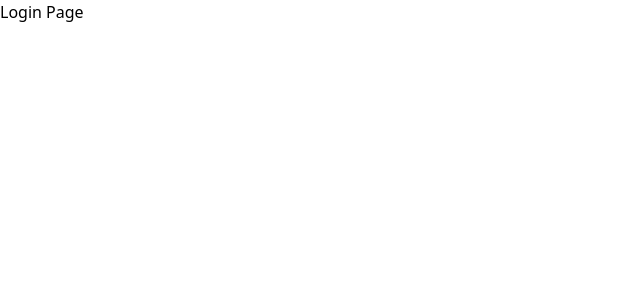
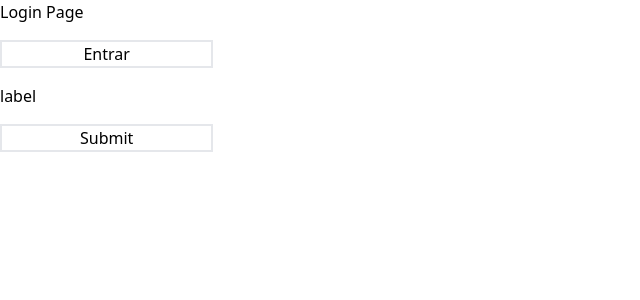
Before and after one commit to motors-shop-grupo1-t14-alex/motors-shop-front-end, a React (Vite) app: page /login in a window 1280 px wide. Shown: the top 300 px of the page, without its empty margins (0-640 px from the left). Built offline with nearby package versions, Linux system fonts and the light colour scheme.

Commit message:
feat: created button and input component

```diff
--- /dev/null
+++ b/src/components/button/index.tsx
@@ -0,0 +1,9 @@
+import { iButton } from "./types";
+
+export const Button = ({ onClick, css, children, type }: iButton) => {
+    return (
+        <button onClick={onClick} className={css} type={type}>
+            {children}
+        </button>
+    );
+};
--- /dev/null
+++ b/src/components/button/types.ts
@@ -0,0 +1,9 @@
+import React from "react";
+
+export interface iButton {
+    // eslint-disable-next-line @typescript-eslint/no-explicit-any
+    onClick?: (e: any) => void;
+    children: React.ReactElement | string;
+    css: string;
+    type: "submit" | "button";
+}
--- /dev/null
+++ b/src/components/input/index.tsx
@@ -0,0 +1,24 @@
+import { iInput } from "./types";
+
+export const Input = ({
+    children,
+    type,
+    placeHolder,
+    defaultValue,
+    id,
+    labelCSS,
+    inputCSS,
+}: iInput) => {
+    return (
+        <>
+            <label htmlFor={id}>{children}</label>
+            <input
+                type={type}
+                className={inputCSS}
+                id={id}
+                placeholder={placeHolder}
+                defaultValue={defaultValue}
+            />
+        </>
+    );
+};
--- /dev/null
+++ b/src/components/input/types.ts
@@ -0,0 +1,9 @@
+export interface iInput {
+    children: React.ReactNode;
+    type: string;
+    placeHolder: string;
+    defaultValue?: string;
+    id: string;
+    labelCSS: string;
+    inputCSS: string;
+}
--- a/src/pages/loginPage/index.tsx
+++ b/src/pages/loginPage/index.tsx
@@ -1,5 +1,24 @@
+import { Button } from "../../components/button";
+import { Input } from "../../components/input";
+
 export const LoginPage = (): JSX.Element => {
     return (
-        <h1>Login Page</h1>
-    )
-}
+        <div className="flex flex-col gap-4">
+            <h1>Login Page</h1>
+            <Button
+                children={"Entrar"}
+                css="w-1/6 border-2 "
+                onClick={() => console.log("oi")}
+                type="submit"
+            />
+            <Input
+                children={"label"}
+                placeHolder="placeholder"
+                id="1"
+                inputCSS="border-2 w-1/6"
+                labelCSS=""
+                type="submit"
+            />
+        </div>
+    );
+};
```
